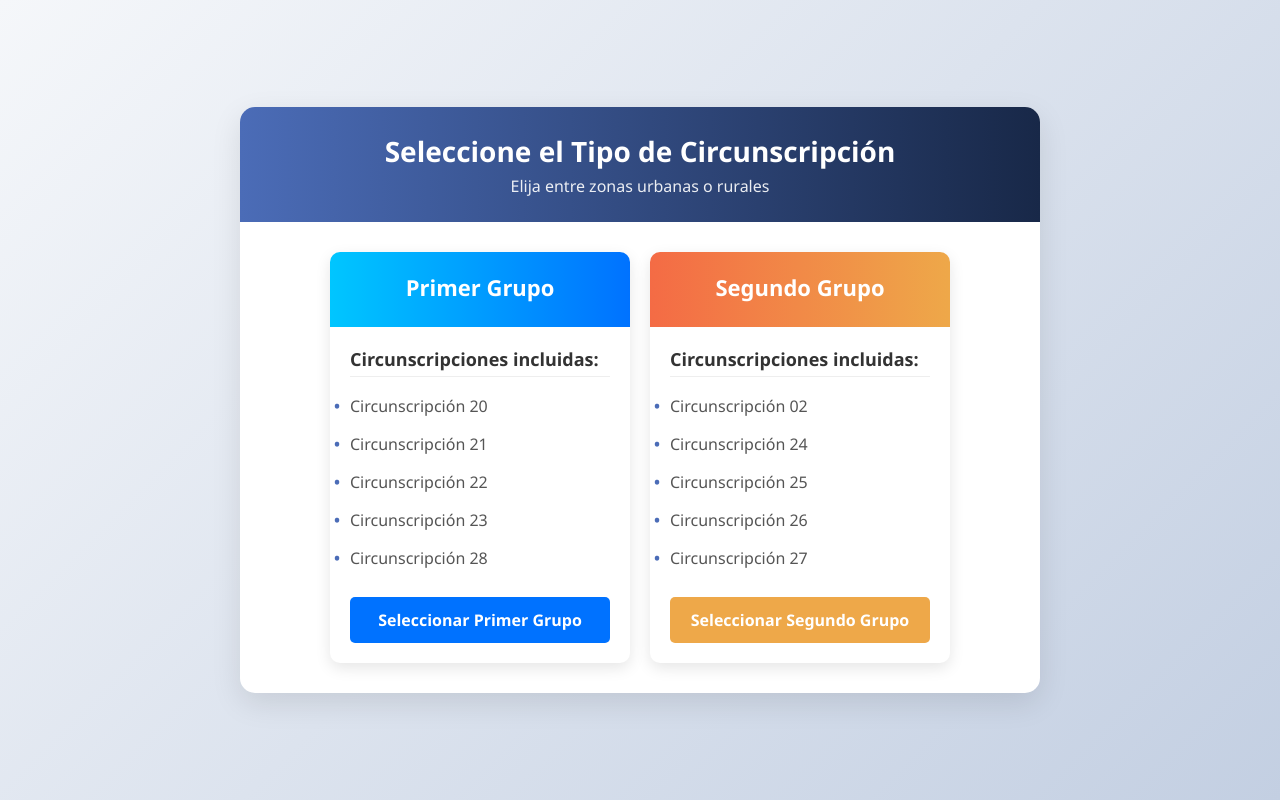
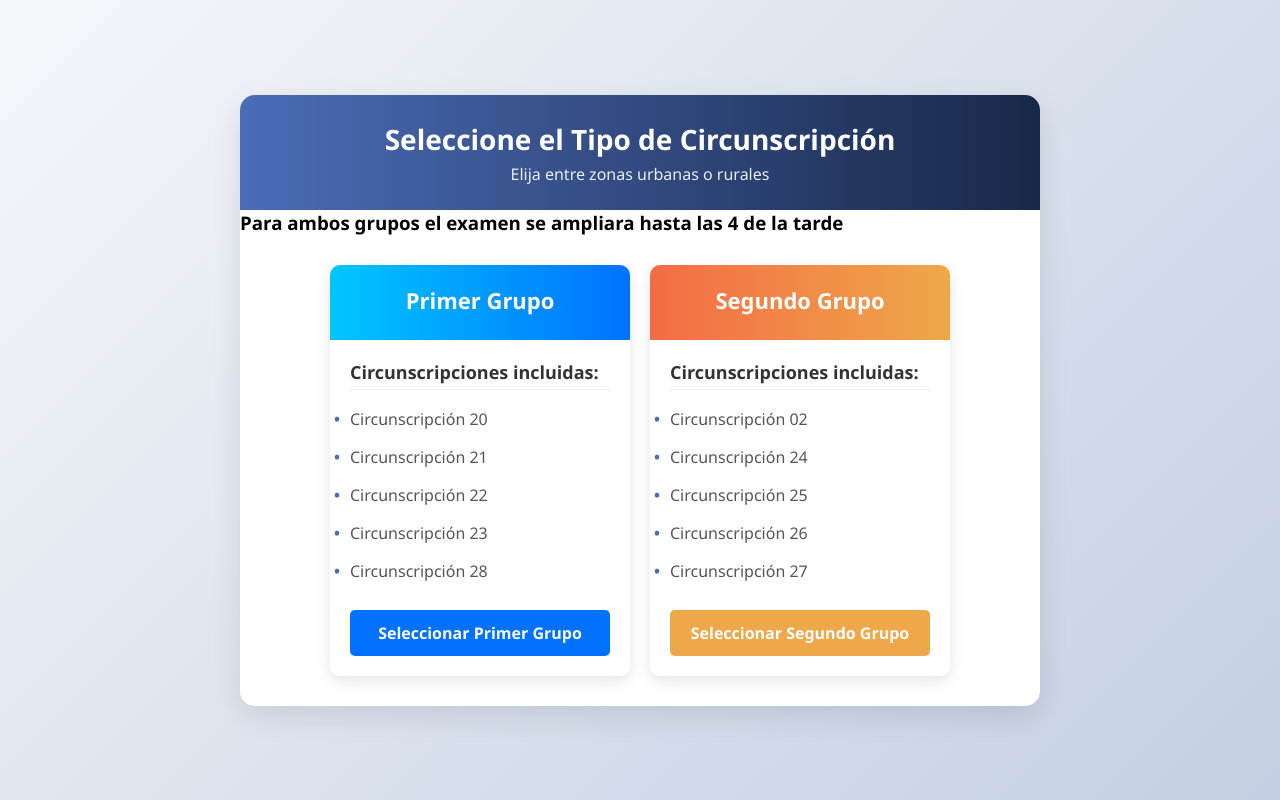
Before and after one commit to testing6010/testing6010.github.io, a plain HTML site: page index.html in a window 1280 px wide. Drawn offline with Linux system fonts and the light colour scheme.

Commit message:
Update index.html

```diff
--- a/index.html
+++ b/index.html
@@ -175,7 +175,9 @@
             <h1>Seleccione el Tipo de Circunscripción</h1>
             <p>Elija entre zonas urbanas o rurales</p>
         </div>
-
+        <div >
+            <h3>Para ambos grupos el examen se ampliara hasta las 4 de la tarde</h3>
+        </div>
         <div class="content">
             <div class="options">
                 <div class="option-card">
```
